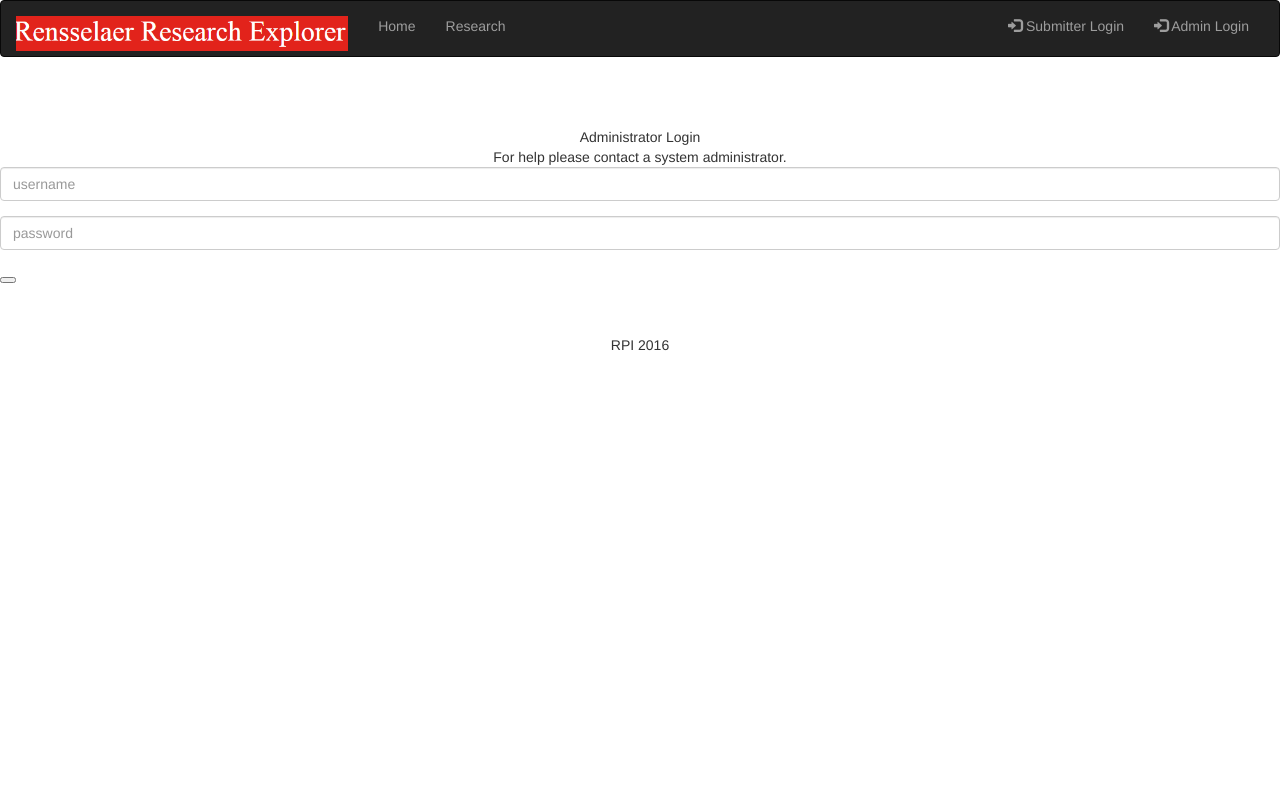
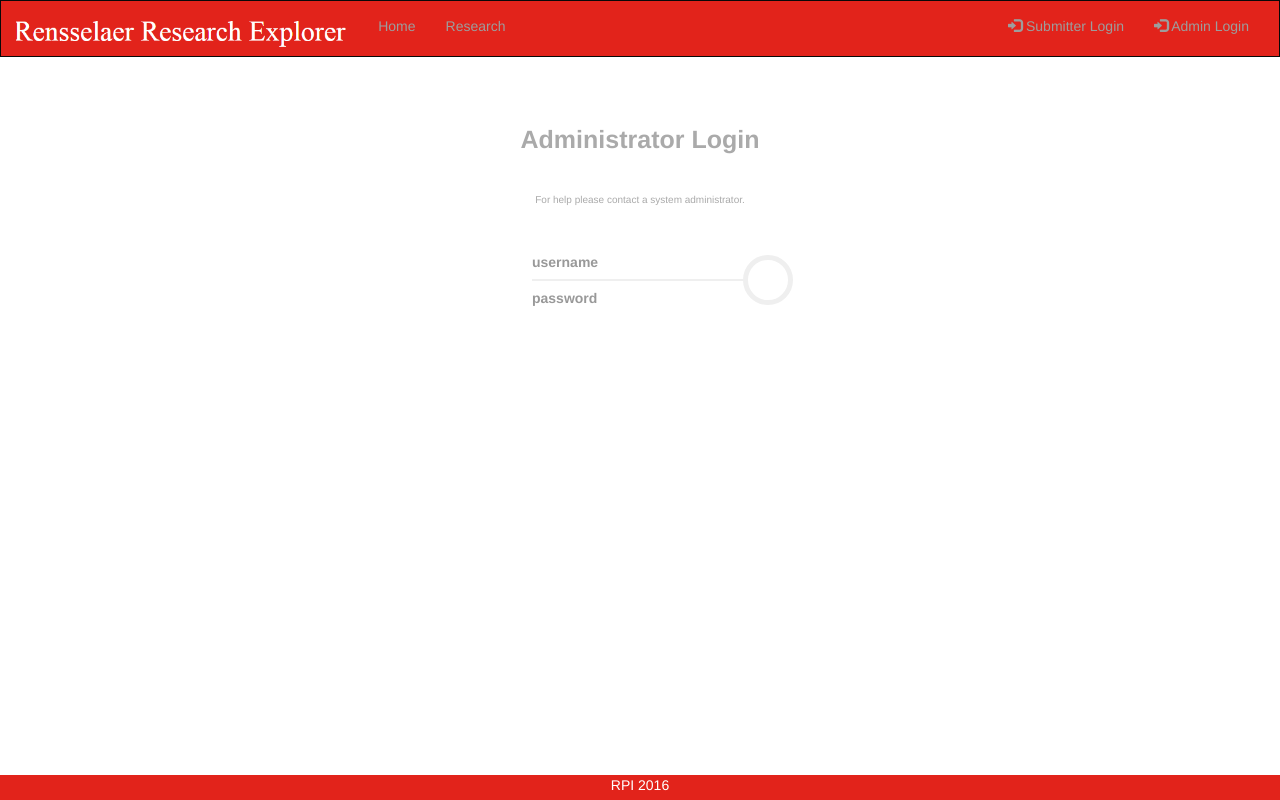
Before and after one commit to ragubn/itws-project-team4, a PHP site: page /admin_login.php in a window 1280 px wide. Run offline with PHP 8.4, Linux system fonts and the light colour scheme; some libraries are stand-ins or nearby versions.

Commit message:
Modified admin functions, added css for admin_login, updated sql dump.

```diff
--- /dev/null
+++ b/admin_login.css
@@ -0,0 +1,331 @@
+/*body style*/
+body{
+  height:auto;
+  min-height:100%;
+  bottom:0px;
+  left:0px;
+  right:0px;
+  position:absolute; top:0;
+}
+
+ h4{
+  font-weight:bold;
+}
+
+.navbar {
+  margin-bottom: 0;
+  border-radius: 0;
+  background-color: #E2231B;
+  color: white;
+}
+
+/* Set black background color, white text and some padding */
+footer {
+  background-color: #E2231B;
+  color: white;
+  padding: 0;
+  position:fixed;
+  height:25px;
+  bottom:0px;
+  left:0px;
+  right:0px;
+  margin-bottom:0px;
+}
+.dropdown.dropdown-lg .dropdown-menu {
+  margin-top: -1px;
+  padding: 6px 20px;
+}
+.input-group-btn .btn-group {
+    display: flex !important;
+}
+.btn-group .btn {
+    border-radius: 0;
+    margin-left: -1px;
+}
+.btn-group .btn:last-child {
+    border-top-right-radius: 4px;
+    border-bottom-right-radius: 4px;
+}
+.btn-group .form-horizontal .btn[type="submit"] {
+  border-top-left-radius: 4px;
+  border-bottom-left-radius: 4px;
+}
+.form-horizontal .form-group {
+    margin-left: 0;
+    margin-right: 0;
+}
+.form-group .form-control:last-child {
+    border-top-left-radius: 4px;
+    border-bottom-left-radius: 4px;
+}
+
+/* On small screens, set height to 'auto' for sidenav and grid */
+@media screen and (max-width: 767px) {
+  .sidenav {
+    height: 100%;
+    padding: 15px;
+  }
+}
+.dropdown.dropdown-lg {
+    position: static !important;
+}
+.dropdown.dropdown-lg .dropdown-menu {
+    min-width: 500px;
+}
+
+.etc-login-form {
+  color: #919191;
+  padding: 10px 20px;
+}
+.etc-login-form p {
+  margin-bottom: 5px;
+}
+/*=== 4. Main Form ===*/
+.login-form-1 {
+  max-width: 300px;
+  border-radius: 5px;
+  display: inline-block;
+}
+.main-login-form {
+  position: relative;
+}
+.login-form-1 .form-control {
+  border: 0;
+  box-shadow: 0 0 0;
+  border-radius: 0;
+  background: transparent;
+  color: #555555;
+  padding: 7px 0;
+  font-weight: bold;
+  height:auto;
+}
+.login-form-1 .form-control::-webkit-input-placeholder {
+  color: #999999;
+}
+.login-form-1 .form-control:-moz-placeholder,
+.login-form-1 .form-control::-moz-placeholder,
+.login-form-1 .form-control:-ms-input-placeholder {
+  color: #999999;
+}
+.login-form-1 .form-group {
+  margin-bottom: 0;
+  border-bottom: 2px solid #efefef;
+  padding-right: 20px;
+  position: relative;
+}
+.login-form-1 .form-group:last-child {
+  border-bottom: 0;
+}
+.login-group {
+  background: #ffffff;
+  color: #999999;
+  border-radius: 8px;
+  padding: 10px 20px;
+}
+.login-group-checkbox {
+  padding: 5px 0;
+}
+/*=== 5. Login Button ===*/
+.login-form-1 .login-button {
+  position: absolute;
+  right: -25px;
+  top: 50%;
+  background: #ffffff;
+  color: #999999;
+  padding: 11px 0;
+  width: 50px;
+  height: 50px;
+  margin-top: -25px;
+  border: 5px solid #efefef;
+  border-radius: 50%;
+  transition: all ease-in-out 500ms;
+}
+.login-form-1 .login-button:hover {
+  color: #555555;
+  transform: rotate(450deg);
+}
+.login-form-1 .login-button.clicked {
+  color: #555555;
+}
+.login-form-1 .login-button.clicked:hover {
+  transform: none;
+}
+.login-form-1 .login-button.clicked.success {
+  color: #2ecc71;
+}
+.login-form-1 .login-button.clicked.error {
+  color: #e74c3c;
+}
+/*=== 6. Form Invalid ===*/
+label.form-invalid {
+  position: absolute;
+  top: 0;
+  right: 0;
+  z-index: 5;
+  display: block;
+  margin-top: -25px;
+  padding: 7px 9px;
+  background: #777777;
+  color: #ffffff;
+  border-radius: 5px;
+  font-weight: bold;
+  font-size: 11px;
+}
+label.form-invalid:after {
+  top: 100%;
+  right: 10px;
+  border: solid transparent;
+  content: " ";
+  height: 0;
+  width: 0;
+  position: absolute;
+  pointer-events: none;
+  border-color: transparent;
+  border-top-color: #777777;
+  border-width: 6px;
+}
+/*=== 7. Form - Main Message ===*/
+.login-form-main-message {
+  background: #ffffff;
+  color: #999999;
+  border-left: 3px solid transparent;
+  border-radius: 3px;
+  margin-bottom: 8px;
+  font-weight: bold;
+  height: 0;
+  padding: 0 20px 0 17px;
+  opacity: 0;
+  transition: all ease-in-out 200ms;
+}
+.login-form-main-message.show {
+  height: auto;
+  opacity: 1;
+  padding: 10px 20px 10px 17px;
+}
+.login-form-main-message.success {
+  border-left-color: #2ecc71;
+}
+.login-form-main-message.error {
+  border-left-color: #e74c3c;
+}
+/*=== 8. Custom Checkbox & Radio ===*/
+/* Base for label styling */
+[type="checkbox"]:not(:checked),
+[type="checkbox"]:checked,
+[type="radio"]:not(:checked),
+[type="radio"]:checked {
+  position: absolute;
+  left: -9999px;
+}
+[type="checkbox"]:not(:checked) + label,
+[type="checkbox"]:checked + label,
+[type="radio"]:not(:checked) + label,
+[type="radio"]:checked + label {
+  position: relative;
+  padding-left: 25px;
+  padding-top: 1px;
+  cursor: pointer;
+}
+/* checkbox aspect */
+[type="checkbox"]:not(:checked) + label:before,
+[type="checkbox"]:checked + label:before,
+[type="radio"]:not(:checked) + label:before,
+[type="radio"]:checked + label:before {
+  content: '';
+  position: absolute;
+  left: 0;
+  top: 2px;
+  width: 17px;
+  height: 17px;
+  border: 0px solid #aaa;
+  background: #f0f0f0;
+  border-radius: 3px;
+  box-shadow: inset 0 1px 3px rgba(0, 0, 0, 0.3);
+}
+/* checked mark aspect */
+[type="checkbox"]:not(:checked) + label:after,
+[type="checkbox"]:checked + label:after,
+[type="radio"]:not(:checked) + label:after,
+[type="radio"]:checked + label:after {
+  position: absolute;
+  color: #555555;
+  transition: all .2s;
+}
+/* checked mark aspect changes */
+[type="checkbox"]:not(:checked) + label:after,
+[type="radio"]:not(:checked) + label:after {
+  opacity: 0;
+  transform: scale(0);
+}
+[type="checkbox"]:checked + label:after,
+[type="radio"]:checked + label:after {
+  opacity: 1;
+  transform: scale(1);
+}
+/* disabled checkbox */
+[type="checkbox"]:disabled:not(:checked) + label:before,
+[type="checkbox"]:disabled:checked + label:before,
+[type="radio"]:disabled:not(:checked) + label:before,
+[type="radio"]:disabled:checked + label:before {
+  box-shadow: none;
+  border-color: #8c8c8c;
+  background-color: #878787;
+}
+[type="checkbox"]:disabled:checked + label:after,
+[type="radio"]:disabled:checked + label:after {
+  color: #555555;
+}
+[type="checkbox"]:disabled + label,
+[type="radio"]:disabled + label {
+  color: #8c8c8c;
+}
+/* accessibility */
+[type="checkbox"]:checked:focus + label:before,
+[type="checkbox"]:not(:checked):focus + label:before,
+[type="checkbox"]:checked:focus + label:before,
+[type="checkbox"]:not(:checked):focus + label:before {
+  border: 1px dotted #f6f6f6;
+}
+/* hover style just for information */
+label:hover:before {
+  border: 1px solid #f6f6f6 !important;
+}
+/*=== Customization ===*/
+/* radio aspect */
+[type="checkbox"]:not(:checked) + label:before,
+[type="checkbox"]:checked + label:before {
+  border-radius: 3px;
+}
+[type="radio"]:not(:checked) + label:before,
+[type="radio"]:checked + label:before {
+  border-radius: 35px;
+}
+/* selected mark aspect */
+[type="checkbox"]:not(:checked) + label:after,
+[type="checkbox"]:checked + label:after {
+  content: '✔';
+  top: 0;
+  left: 2px;
+  font-size: 14px;
+}
+[type="radio"]:not(:checked) + label:after,
+[type="radio"]:checked + label:after {
+  content: '\2022';
+  top: 0;
+  left: 3px;
+  font-size: 30px;
+  line-height: 25px;
+}
+/*=== 9. Misc ===*/
+.logo {
+  padding: 15px 0;
+  font-size: 25px;
+  color: #aaaaaa;
+  font-weight: bold;
+}
+.logosub {
+  padding: 20px 0;
+  font-size: 10px;
+  color: #aaaaaa;
+  font-weight: normal;
+}
```
Also changed, not shown: admin.php (+6 -6 lines), rre.sql (+9 -6 lines).
